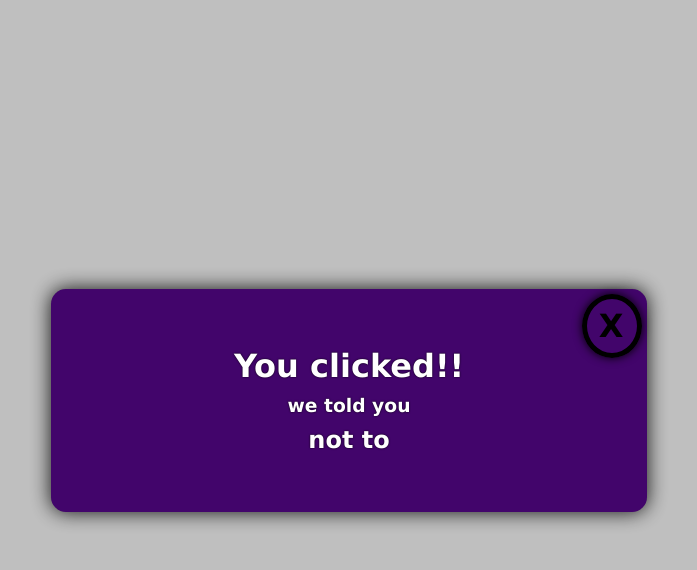
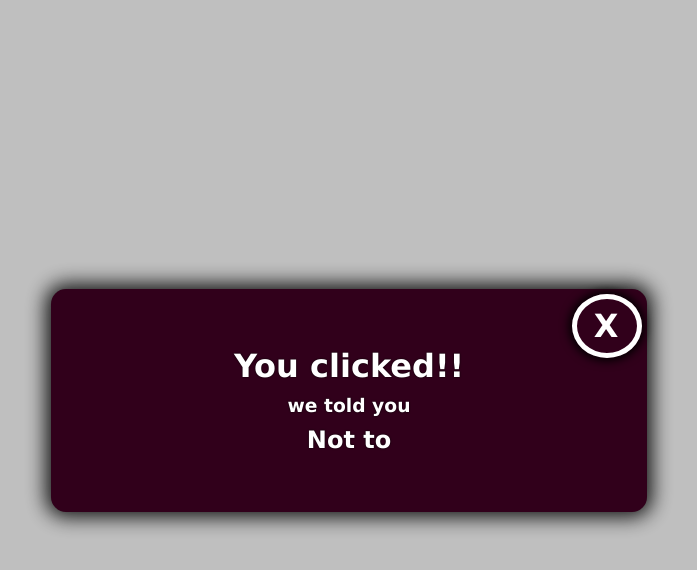
Before and after one commit to MaheshRath08/simple_Popup_Box, a plain HTML site: page index.html in a window 1280 px wide. Both pictures are taken after a click on the button "Don't Click me". Shown: the whole page, without its empty margins (291-988 px from the left). Drawn offline with Linux system fonts and the light colour scheme.

Commit message:
minor changes

```diff
--- a/index.html
+++ b/index.html
@@ -14,7 +14,7 @@
             <button id="close">X</button>
             <h1>You clicked!!</h1>
             <h3>we told you</h3>
-            <h2>not to</h2>
+            <h2>Not to</h2>
         </div>
     </div>
 
--- a/style.css
+++ b/style.css
@@ -14,17 +14,18 @@ button{
     padding: 1rem;
     font-size: 20px;
     letter-spacing: 2px;
-    background-color: hotpink;
+    background-color: rgb(255, 40, 147);
     color: black;
     border: 4px solid rgb(233, 146, 190);
     font-weight: bold;
     border-radius: 10px;
-    box-shadow: 0 0 10px black;
+    box-shadow: 0 0 10px 3px black;
 }
 button:hover{
     background-color: rgb(34, 33, 33);
     color: white;
     border: none;
+    transform: scale(1.1);
 }
 .popup-container{
     position: fixed;
@@ -43,13 +44,17 @@ button:hover{
 .popup{
     width: 500px;
     padding: 3rem;
-    background-color: rgb(66, 5, 107);
+    background-color: rgb(49, 0, 27);
     color: white;
     text-shadow: 0 0 2px black;
     text-align: center;
     border-radius: 15px;
-    box-shadow: 0 0 20px #111;
+    box-shadow: 0 0 20px 5px #111;
     position: relative;
+    transition: 0.2s all linear;
+}
+.popup:hover{
+    transform: scale(1.1);
 }
 .popup >* {
     margin: 10px;
@@ -57,17 +62,19 @@ button:hover{
 }
 #close{
     background-color: transparent;
-    width: 60px;
+    width: 70px;
     border-radius: 50%;
     font-size: 2rem;
-    border: 5px solid black;
+    border: 5px solid white;
     position: absolute;
     right: 5px;
     top: 5px;
     margin: 0;
     padding: 0.5rem;
+    cursor: pointer;
+    color: white;
 }
 #close:hover{
     background-color: red;
-    color: white;
+    color: goldenrod;
 }
```
